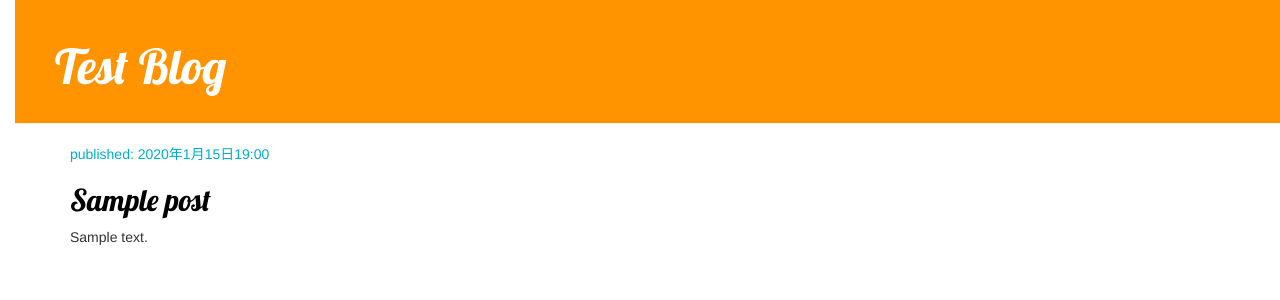
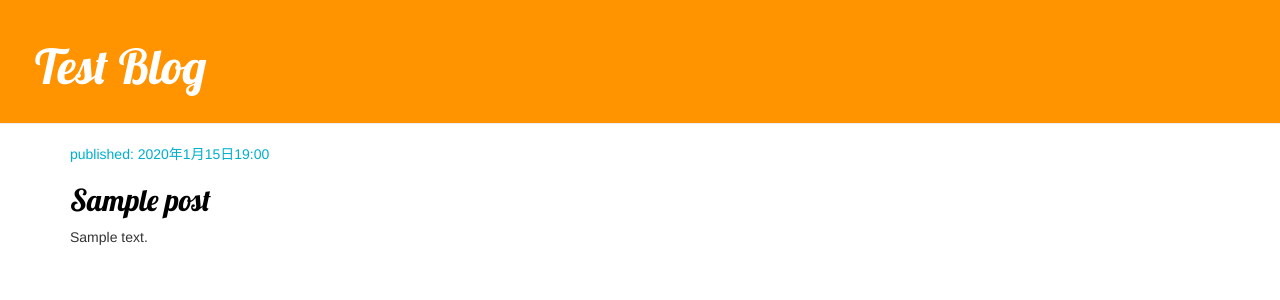
Before and after one commit to MiLL4U/django_test, a Django app: page / in a window 1280 px wide. Shown: the top 300 px of the page. Run offline with Django 5.2, Linux system fonts and the light colour scheme; tables that the repository leaves empty hold one stand-in row (values such as "Sample post"); some libraries are stand-ins or nearby versions.

Commit message:
align page header to left

```diff
--- a/blog/static/css/blog.css
+++ b/blog/static/css/blog.css
@@ -1,6 +1,7 @@
 .page-header {
     background-color: #ff9400;
     margin-top: 0;
+    margin-left: -20px;
     padding: 20px 20px 20px 40px;
 }
 
```
